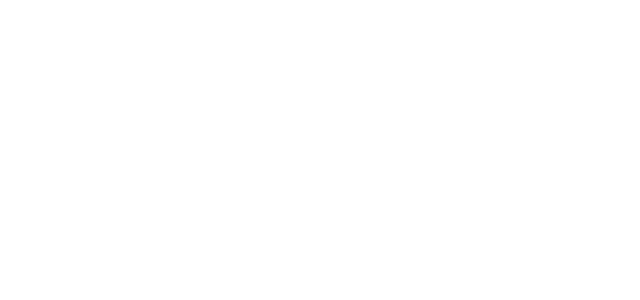
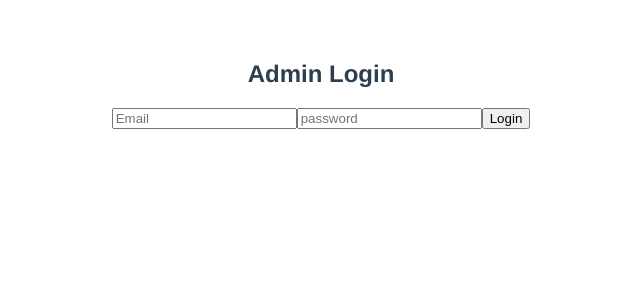
Before and after one commit to AmirthaVarshiniElavarasu/Dynamic-Porfolio, a Vue app in the folder frontend/: page /adminlogin in a window 1280 px wide. Shown: the top 300 px of the page, without its empty margins (319-959 px from the left). Built offline with nearby package versions, Linux system fonts and the light colour scheme.

Commit message:
tailwind css added

```diff
--- a/frontend/package.json
+++ b/frontend/package.json
@@ -8,6 +8,7 @@
     "lint": "vue-cli-service lint"
   },
   "dependencies": {
+    "@tailwindcss/postcss": "^4.2.0",
     "core-js": "^3.8.3",
     "vue": "^3.2.13",
     "vue-router": "^4.6.4"
@@ -18,8 +19,11 @@
     "@vue/cli-plugin-babel": "~5.0.0",
     "@vue/cli-plugin-eslint": "~5.0.0",
     "@vue/cli-service": "~5.0.0",
+    "autoprefixer": "^10.4.24",
     "eslint": "^7.32.0",
-    "eslint-plugin-vue": "^8.0.3"
+    "eslint-plugin-vue": "^8.0.3",
+    "postcss": "^8.5.6",
+    "tailwindcss": "^4.2.0"
   },
   "eslintConfig": {
     "root": true,
--- /dev/null
+++ b/frontend/postcss.config.js
@@ -0,0 +1,5 @@
+export default{
+    Plugin: {
+        "@tailwindcss/postcss":{}
+    }
+}
--- a/frontend/src/components/Adminlogin.vue
+++ b/frontend/src/components/Adminlogin.vue
@@ -2,7 +2,10 @@
     <div class="login">
         <h2>Admin Login</h2>
         <form @submit.prevent="handleLogin">
-            <input type="email" v-model="email">
+            <input type="email" v-model="email" placeholder="Email" required/>
+            <input typw="password" v-model="password" placeholder="password" required/>
+            <button type="submit">Login</button>
+
         </form>
 
     </div>
--- a/frontend/src/router/index.js
+++ b/frontend/src/router/index.js
@@ -3,7 +3,7 @@ import Adminlogin from '../components/AdminLogin.vue';
 import LandingPage from '../components/LandingPage.vue';
 
 const routes = [
-    {path: '/adminlogin', name:'AdminLogin', component: Adminlogin,meta:{requiresAuth:true}},
+    {path: '/adminlogin', name:'AdminLogin', component: Adminlogin},
     {path: '/', name:'LandingPage', component: LandingPage}
 ]
 const router = createRouter({
--- /dev/null
+++ b/frontend/src/style.css
@@ -0,0 +1 @@
+@import "tailwindcss";
--- a/frontend/vue.config.js
+++ b/frontend/vue.config.js
@@ -3,8 +3,16 @@ const path = require('path');
 module.exports = {
   pages: {
     index: {
-      entry: './main.js',
+      entry: './src/main.js',
       template: 'public/index.html',
       filename: 'index.html'
     }
-  }};
+  },
+  configureWebpack: {
+    resolve: {
+      alias: {
+        '@': path.resolve(__dirname,'./')
+      }
+    }
+  }
+};
```
Also changed, not shown: 1 other file (tests, documents, lock files or other folders).
